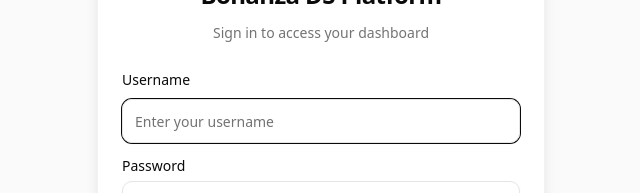
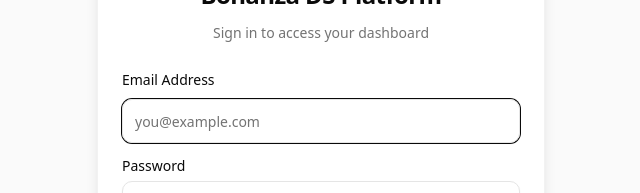
Before and after one commit to IPAssociatesLLC/bonanza-ds, a React (Vite) app: page /login in a window 1280 px wide. Shown: the part 284-477 px from the top of the page, without its empty margins (319-959 px from the left). Built offline with nearby package versions, Linux system fonts and the light colour scheme.

Commit message:
Convert User model and auth system from username to email

```diff
--- a/src/pages/LoginPage.tsx
+++ b/src/pages/LoginPage.tsx
@@ -8,7 +8,7 @@
 import { Store, Loader2 } from "lucide-react"
 
 export function LoginPage() {
-  const [username, setUsername] = useState("")
+  const [email, setEmail] = useState("")
   const [password, setPassword] = useState("")
   const [isRegistering, setIsRegistering] = useState(false)
   const [error, setError] = useState("")
@@ -27,7 +27,7 @@
         const regRes = await fetch("/api/auth/register", {
           method: "POST",
           headers: { "Content-Type": "application/json" },
-          body: JSON.stringify({ username, password })
+          body: JSON.stringify({ email, password })
         })
         if (!regRes.ok) {
           const errData = await regRes.json()
@@ -37,7 +37,7 @@
 
       // Login flow (using OAuth2 form data as required by FastAPI OAuth2PasswordBearer)
       const formData = new URLSearchParams()
-      formData.append("username", username)
+      formData.append("username", email)
       formData.append("password", password)
 
       const loginRes = await fetch("/api/auth/login", {
@@ -92,14 +92,15 @@
             )}
 
             <div className="space-y-2">
-              <Label htmlFor="username">Username</Label>
+              <Label htmlFor="email">Email Address</Label>
               <Input
-                id="username"
+                id="email"
+                type="email"
                 required
                 autoFocus
-                value={username}
-                onChange={(e) => setUsername(e.target.value)}
-                placeholder="Enter your username"
+                value={email}
+                onChange={(e) => setEmail(e.target.value)}
+                placeholder="you@example.com"
                 className="h-11"
               />
             </div>
@@ -133,7 +134,7 @@
                 onClick={() => {
                   setIsRegistering(!isRegistering)
                   setError("")
-                  setUsername("")
+                  setEmail("")
                   setPassword("")
                 }}
                 className="text-primary hover:underline font-medium"
```
Also changed, not shown: 2 other files (tests, documents, lock files or other folders).
